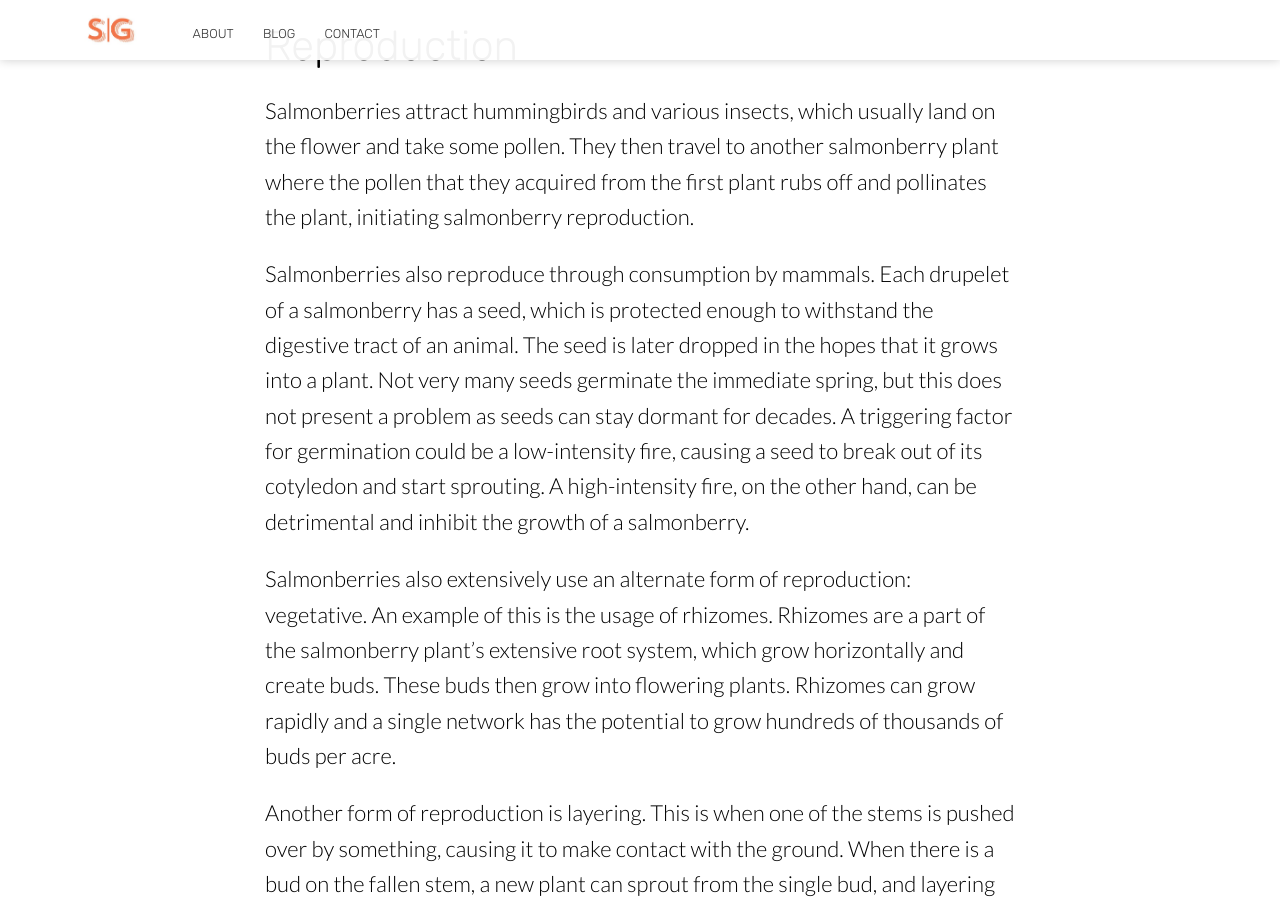
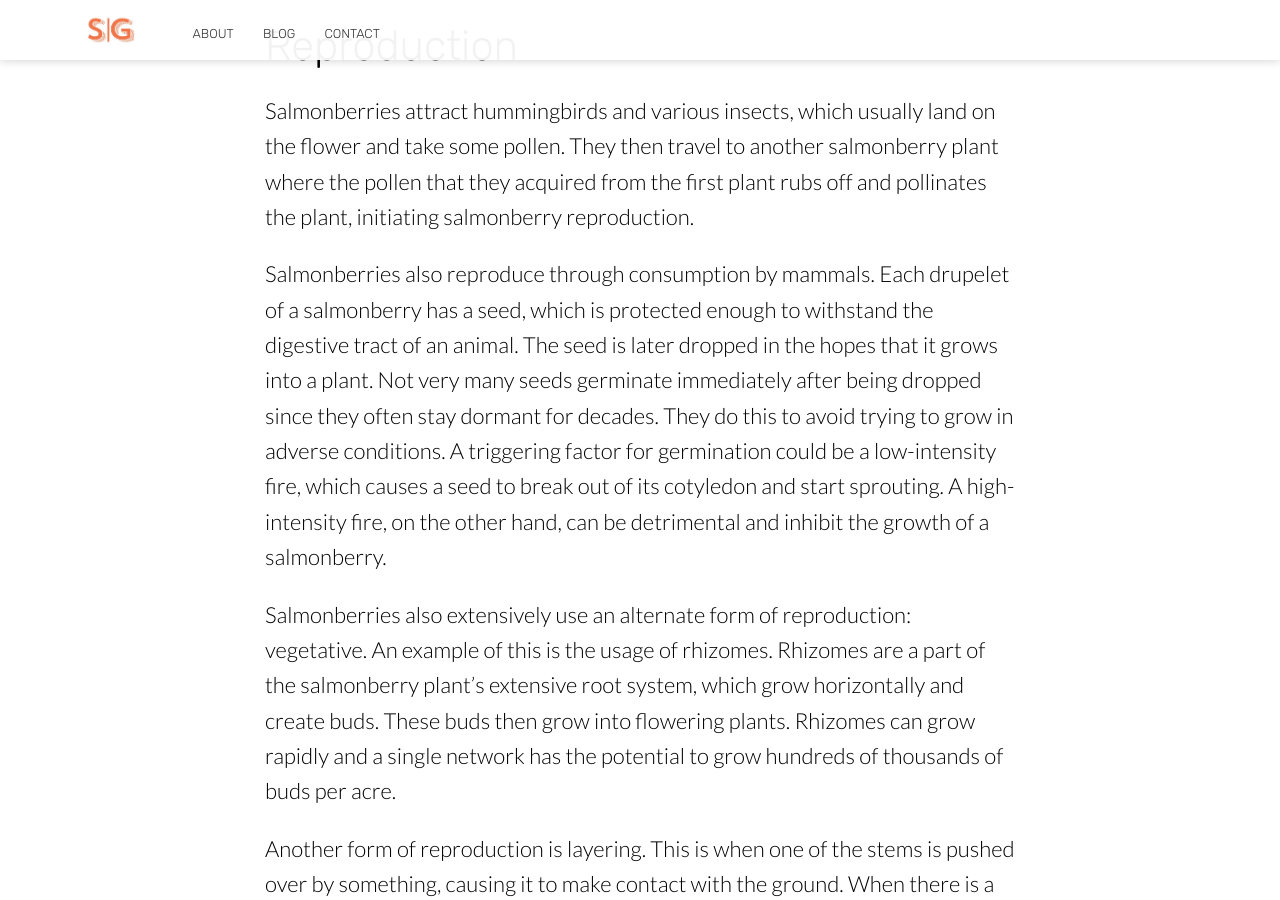
Before and after one commit to homologus/crowdsourcing, a Jekyll site: the page built from _posts/2018-03-18-salmonberry-reproduction.md, in a window 1280 px wide and 900 px high, scrolled down 1198 px. Built offline with Jekyll 4.4.1, drawn with Linux system fonts in a browser that asks for light colours; nearby versions of some CDN libraries.

Commit message:
Small blog edits, removed useless Twitter hyperlinks from staff names

```diff
--- a/_posts/2018-03-18-salmonberry-reproduction.md
+++ b/_posts/2018-03-18-salmonberry-reproduction.md
@@ -20,8 +20,9 @@
 Salmonberries also reproduce through consumption by mammals.
 Each drupelet of a salmonberry has a seed, which is protected enough to withstand the digestive tract of an animal.
 The seed is later dropped in the hopes that it grows into a plant.
-Not very many seeds germinate the immediate spring, but this does not present a problem as seeds can stay dormant for decades.
-A triggering factor for germination could be a low-intensity fire, causing a seed to break out of its cotyledon and start sprouting.
+Not very many seeds germinate immediately after being dropped since they often stay dormant for decades.
+They do this to avoid trying to grow in adverse conditions.
+A triggering factor for germination could be a low-intensity fire, which causes a seed to break out of its cotyledon and start sprouting.
 A high-intensity fire, on the other hand, can be detrimental and inhibit the growth of a salmonberry.
 
 Salmonberries also extensively use an alternate form of reproduction: vegetative.
--- a/about.html
+++ b/about.html
@@ -20,7 +20,7 @@
 			{% for person in site.staff_members %}
 				<li>
 					<div class="square-image" style="background-image: url({% include relative-src.html src=person.image_path %})"></div>
-					<div class="name"><a target="_blank" href="https://twitter.com/{{ person.twitter_username }}">{{ person.name }}</a></div>
+					<div class="name">{{ person.name }}</div>
 					<div class="position">{{ person.position }}</div>
 				</li>
 			{% endfor %}
```
Also changed, not shown: _posts/2018-04-02-sequencing-centers.md (+1 -1 lines).
